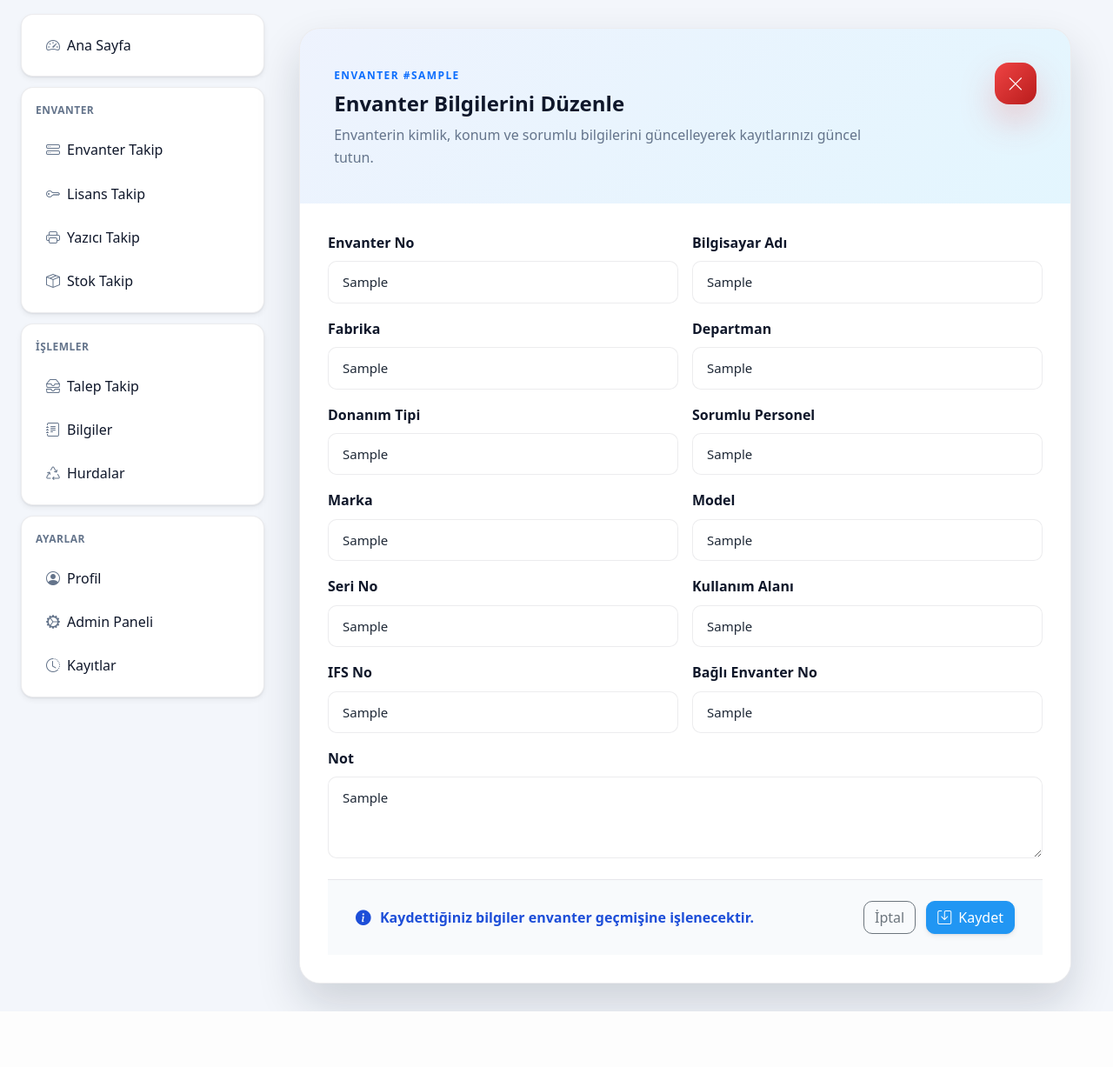
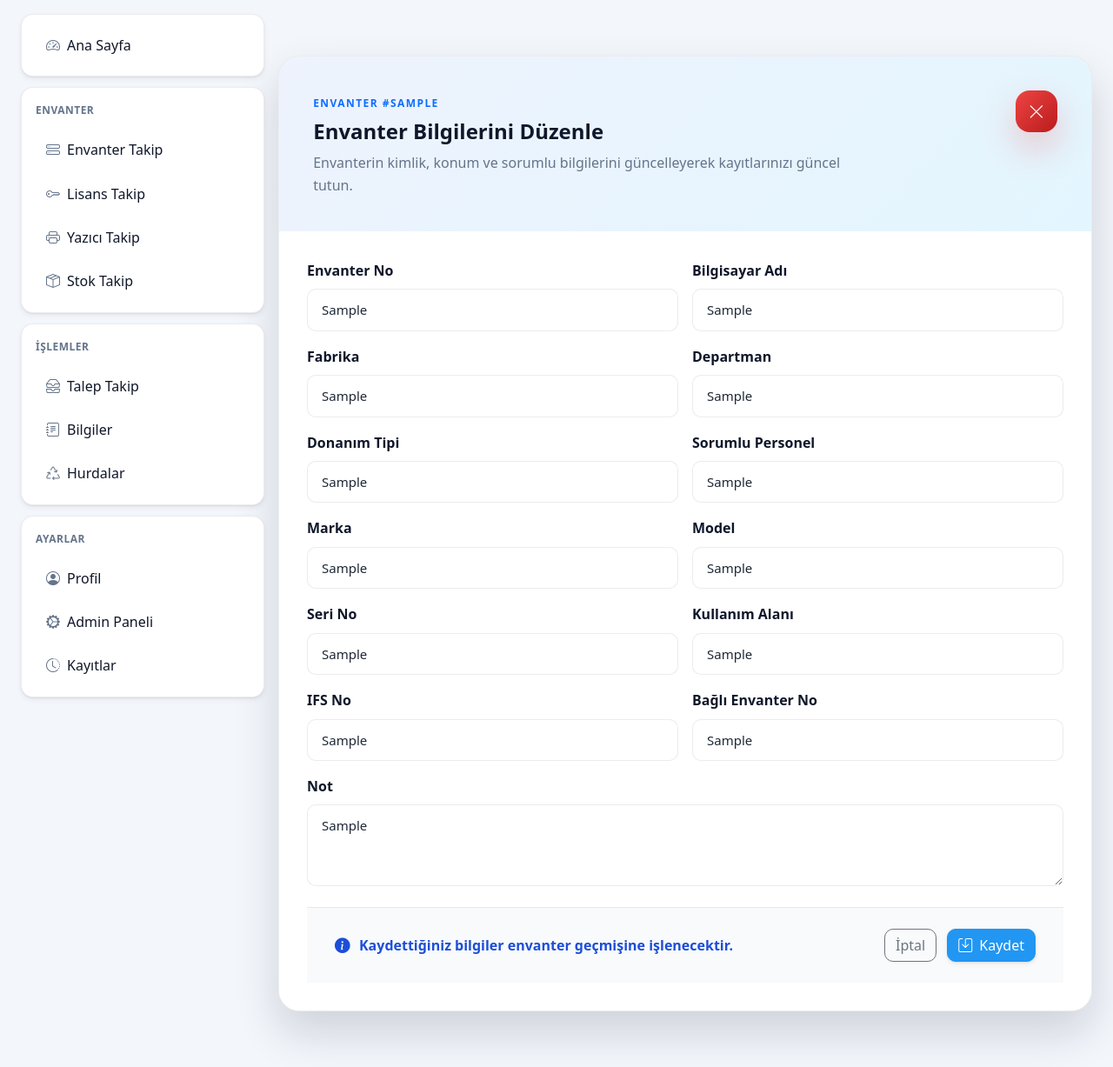
Before and after one commit to fixadd/envanter, a FastAPI app: page /inventory/1/edit in a window 1280 px wide. Shown: the part 79-1306 px from the top of the page at 87% size. Before the commit the page ends 1242 px from the top, so only its background shows below. Run offline with FastAPI, Linux system fonts and the light colour scheme; the visitor is signed in with stand-in values (Sample User, id 1); tables that the repository leaves empty hold one stand-in row (values such as "Sample post"); some libraries are stand-ins or nearby versions.

Commit message:
Simplify inventory edit layout

```diff
--- a/templates/inventory/edit.html
+++ b/templates/inventory/edit.html
@@ -1,7 +1,6 @@
 {% extends "base.html" %}{% block title %}Envanter Düzenle{% endblock %} {%
 block content %}
-<div class="container-fluid py-4">
-  <div class="modal-shell inventory-edit-shell">
+<div class="inventory-edit-shell">
     <div class="modal-shell__header inventory-edit__header">
       <div class="modal-shell__heading inventory-edit__heading">
         <div class="eyebrow text-primary mb-2">Envanter #{{ item.no }}</div>
@@ -183,7 +182,7 @@ block content %}
 <style>
   .inventory-edit-shell {
     max-width: 1000px;
-    margin: 0 auto;
+    margin: clamp(2rem, 1.5rem + 2vw, 3rem) auto;
     border-radius: 1.5rem;
     background: var(--color-surface);
     border: 1px solid var(--color-border);
```
